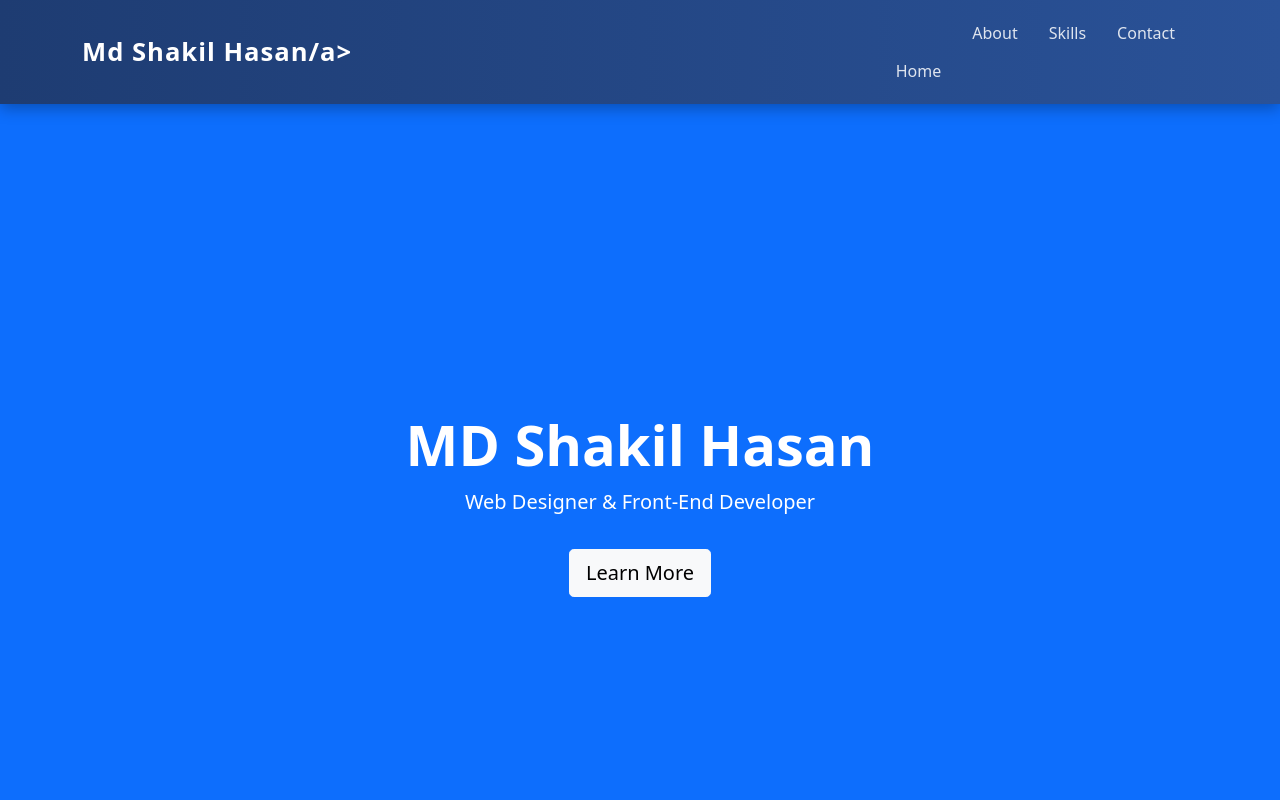
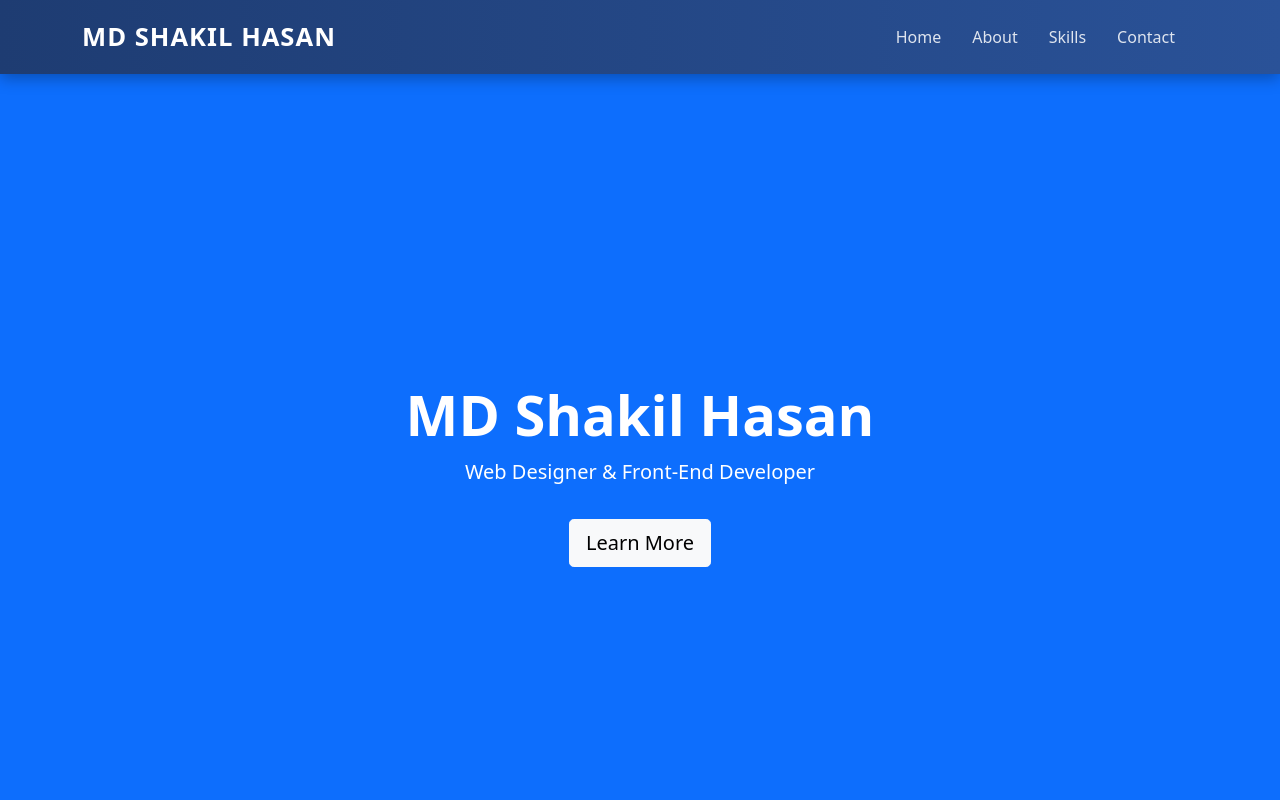
Before and after one commit to shakilweb48/shakil_cv, a plain HTML site: page index.html in a window 1280 px wide. Shown: the top 800 px of the page. Drawn offline with nearby package versions, Linux system fonts and the light colour scheme.

Commit message:
update data

```diff
--- a/index.html
+++ b/index.html
@@ -18,7 +18,7 @@
 <!-- Navbar -->
 <nav class="navbar navbar-expand-sm navbar-custom sticky-top">
   <div class="container">
-    <a class="navbar-brand fw-bold" href="index.html">Md Shakil Hasan/a>
+    <a class="navbar-brand fw-bold" href="index.html">MD SHAKIL HASAN</a>
     <button class="navbar-toggler" type="button" data-bs-toggle="collapse" data-bs-target="#nav">
       <span class="navbar-toggler-icon"></span>
     </button>
```
